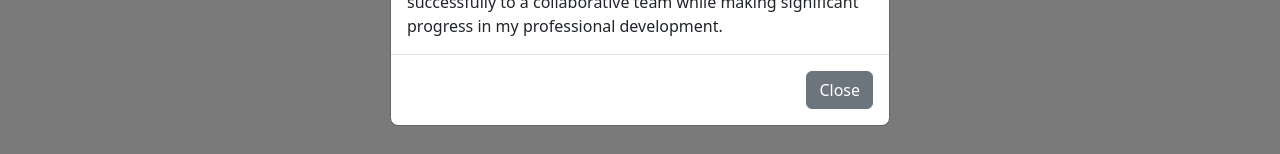
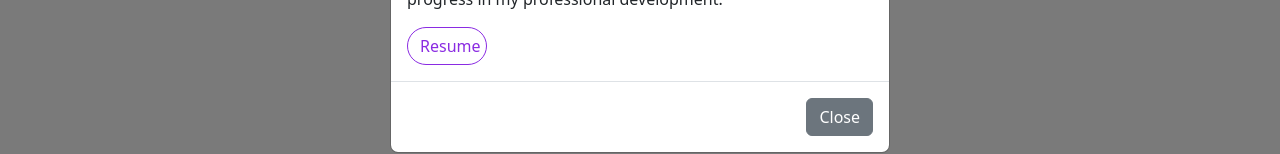
Before and after one commit to Khanthtutzin/Personal-Portfolio, a plain HTML site: page index.html in a window 1280 px wide. Both pictures are taken after a click on the link "About me". Shown: the part 490-644 px from the top of the page. Drawn offline with nearby package versions, Linux system fonts and the light colour scheme; a web font is replaced by a local one.

Commit message:
resume added

```diff
--- a/index.html
+++ b/index.html
@@ -68,6 +68,11 @@
                 focused to contribute successfully to a collaborative
                 team while making significant progress in my
                 professional development.
+
+                <div class="resume mt-3">
+                    <button type="button" class="btn" ><a href="./src/resume/Khant's CV..pdf" download="Khant's CV..pdf" class="nav-link" target="_blank">Resume</a></button>
+                </div>
+
             </div>
             <div class="modal-footer">
               <button type="button" class="btn btn-secondary" data-bs-dismiss="modal">Close</button>
--- a/style.css
+++ b/style.css
@@ -55,6 +55,20 @@ body{
 .container .collapse ul li a button:hover{
     background-color: var(--bluepurple-color);
     color: #fff;
+}
+
+.resume button{
+    width: 80px;
+    color: var(--bluepurple-color);
+    border-color: var(--bluepurple-color);
+    border-radius: 25px;
+}
+
+.resume button:hover{
+    width: 80px;
+    background-color: var(--bluepurple-color);
+    color: #fff;
+    border-radius: 25px;
 }
 
 .animate-charcter {
```
Also changed, not shown: 1 other file.
